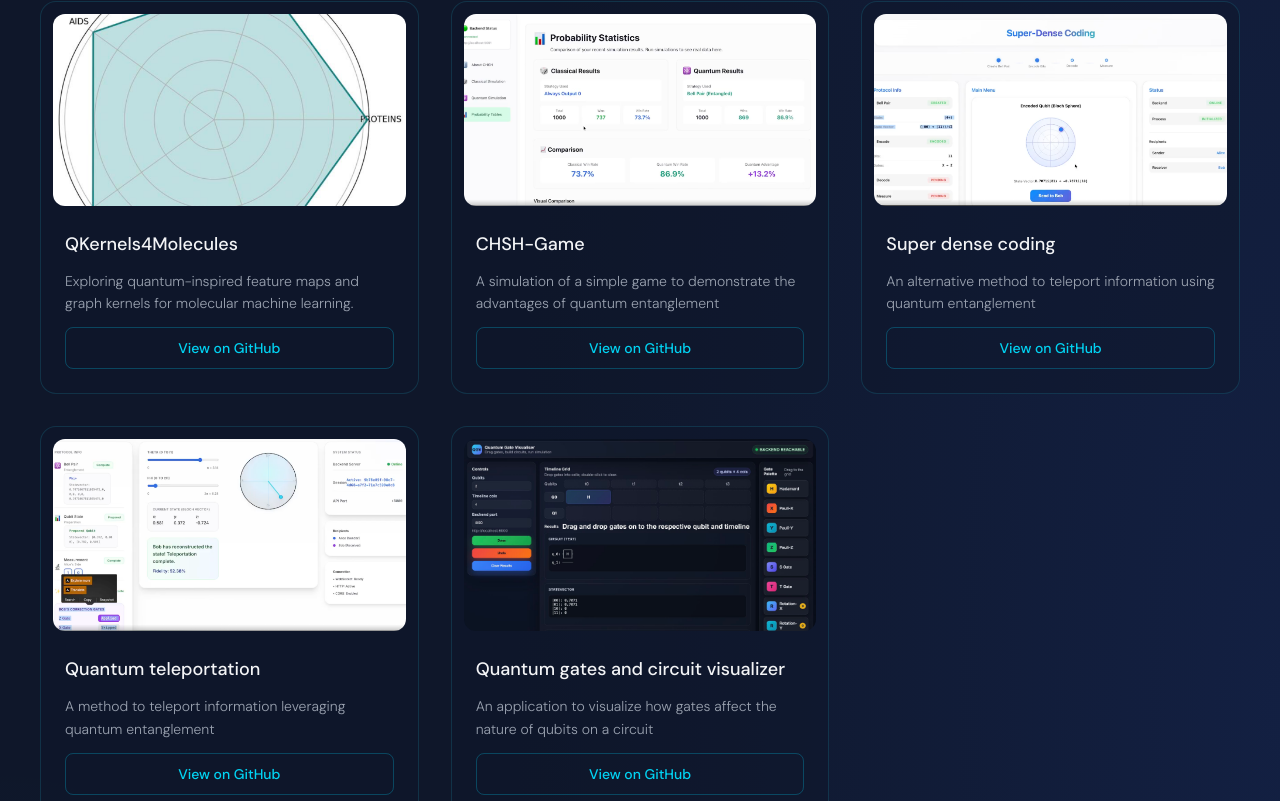
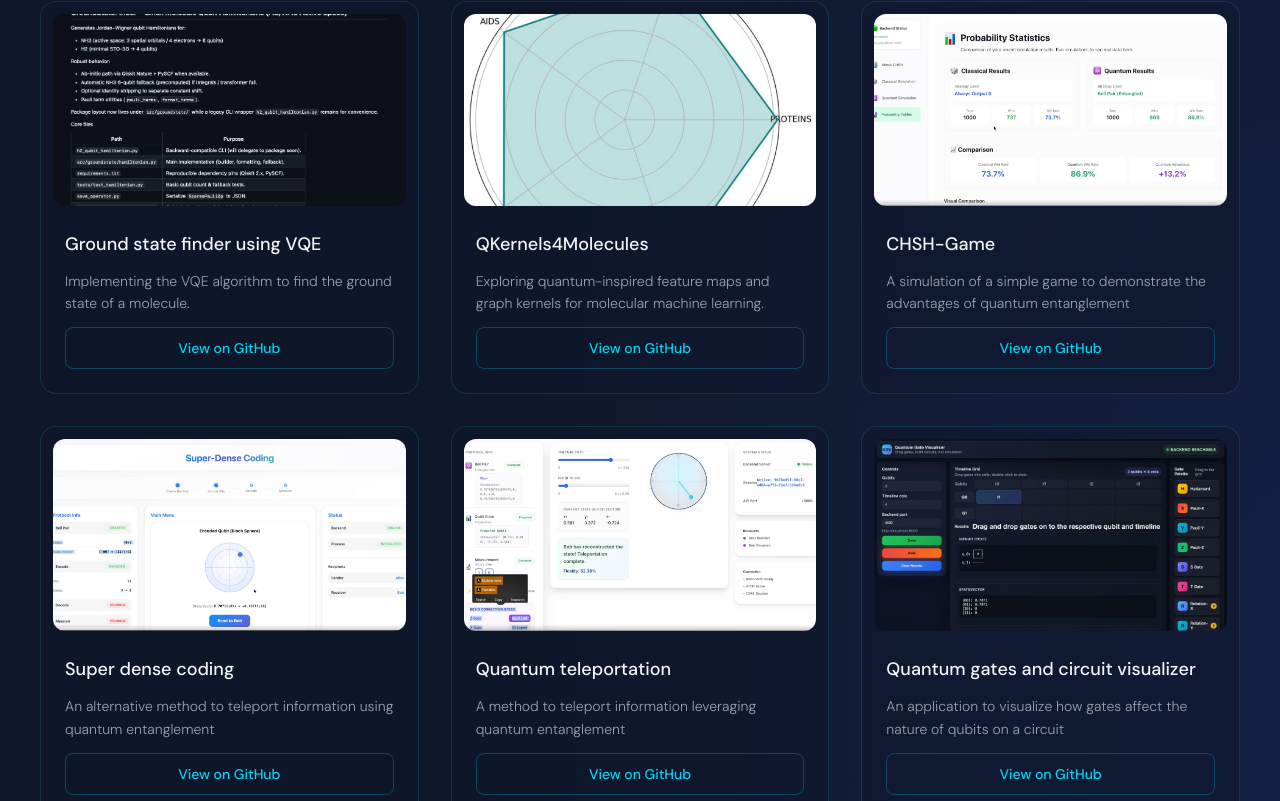
Before and after one commit to Alain-Abraham-hub/Alain-Abraham-hub.github.io, a React (Vite) app: page / in a window 1280 px wide. Shown: the part 2267-3068 px from the top of the page. Built offline with nearby package versions, Linux system fonts and the light colour scheme.

Commit message:
added new project

```diff
--- a/src/App.jsx
+++ b/src/App.jsx
@@ -236,6 +236,12 @@ export default function App() {
       desc: "Implementing the QAOA algorithm to find the max-cut of a graph on IBM's quantum processor (ibm_fez)",
       href: "https://github.com/Alain-Abraham-hub/QAOA-MaxCut-QuantumHardware.git",
       images: ["/qaoa circuit.jpeg", "/qaoa graph.jpeg", "qaoa 1.jpeg"],
+    },
+    {
+      title: "Ground state finder using VQE",
+      desc: "Implementing the VQE algorithm to find the ground state of a molecule.",
+      href: "https://github.com/Alain-Abraham-hub/GroundStateFinder.git",
+      images: ["/ground state finder.png"],
     },
     {
       title: "QKernels4Molecules",
```
Also changed, not shown: public/ground state finder.png (added).
